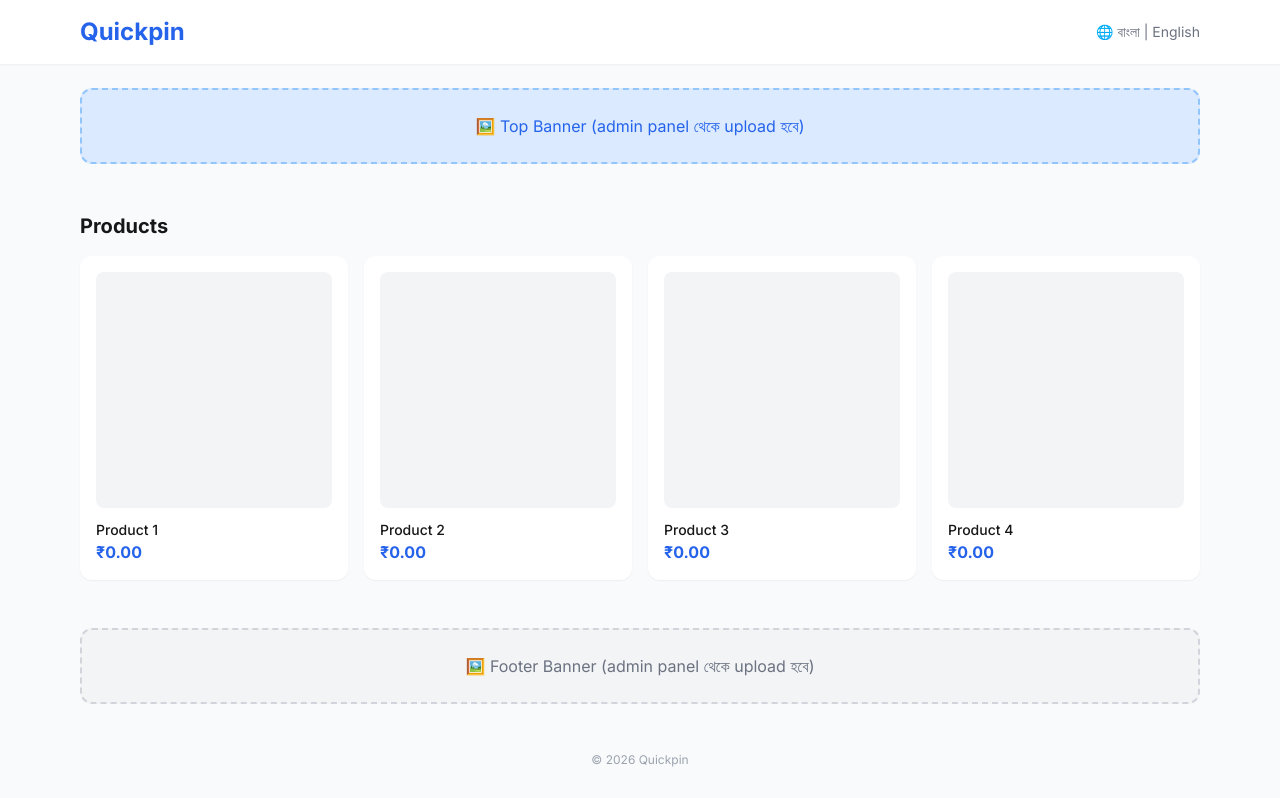
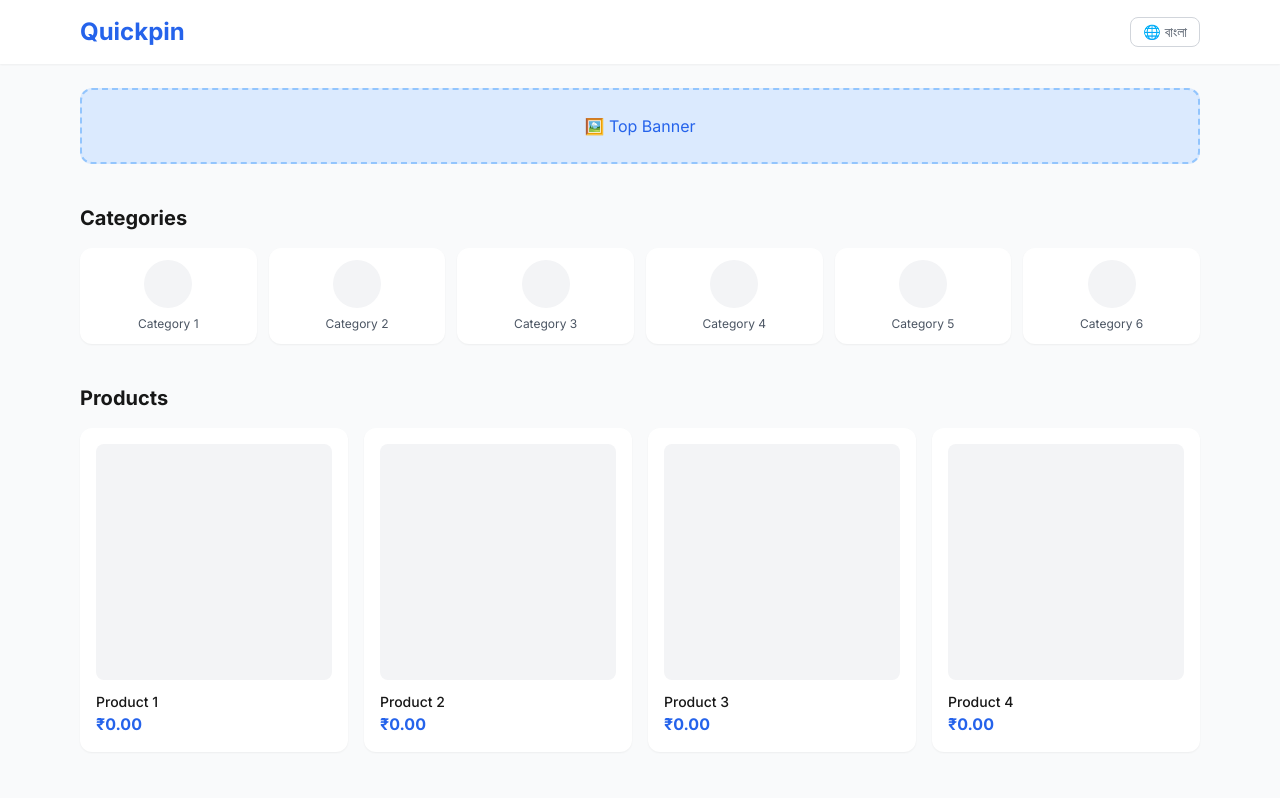
Before and after one commit to mainuladmob-dev/Quickpin, a Next.js app in the folder frontend/: page /home in a window 1280 px wide. Shown: the top 798 px of the page. Built offline with nearby package versions, Linux system fonts and the light colour scheme.

Commit message:
Update page.tsx

```diff
--- a/frontend/app/home/page.tsx
+++ b/frontend/app/home/page.tsx
@@ -1,21 +1,60 @@
+"use client";
+
+import { useLanguage } from "@/lib/i18n/LanguageContext";
+import { useRouter } from "next/navigation";
+
 export default function HomePage() {
+  const { lang, setLang, t } = useLanguage();
+  const router = useRouter();
+
+  const toggleLanguage = () => {
+    const newLang = lang === "bn" ? "en" : "bn";
+    setLang(newLang);
+  };
+
   return (
     <div className="min-h-screen bg-gray-50">
-      <header className="bg-white shadow-sm">
+      {/* Header */}
+      <header className="bg-white shadow-sm sticky top-0 z-10">
         <div className="max-w-6xl mx-auto px-4 py-4 flex items-center justify-between">
-          <h1 className="text-2xl font-bold text-blue-600">Quickpin</h1>
-          <div className="text-sm text-gray-500">🌐 বাংলা | English</div>
+          <h1 className="text-2xl font-bold text-blue-600">
+            {t("app_name")}
+          </h1>
+          <button
+            onClick={toggleLanguage}
+            className="text-sm text-gray-600 hover:text-blue-600 px-3 py-1 border border-gray-300 rounded-lg"
+          >
+            🌐 {lang === "bn" ? "English" : "বাংলা"}
+          </button>
         </div>
       </header>
 
+      {/* Top Banner placeholder */}
       <div className="max-w-6xl mx-auto px-4 py-6">
         <div className="bg-blue-100 rounded-xl p-6 text-center text-blue-600 border-2 border-dashed border-blue-300">
-          🖼️ Top Banner (admin panel থেকে upload হবে)
+          🖼️ Top Banner
         </div>
       </div>
 
+      {/* Categories placeholder */}
+      <div className="max-w-6xl mx-auto px-4 py-4">
+        <h2 className="text-xl font-bold mb-4">{t("categories")}</h2>
+        <div className="grid grid-cols-3 md:grid-cols-6 gap-3">
+          {[1, 2, 3, 4, 5, 6].map((i) => (
+            <div
+              key={i}
+              className="bg-white rounded-xl p-3 shadow-sm flex flex-col items-center"
+            >
+              <div className="w-12 h-12 bg-gray-100 rounded-full mb-2"></div>
+              <p className="text-xs text-gray-600">Category {i}</p>
+            </div>
+          ))}
+        </div>
+      </div>
+
+      {/* Products placeholder */}
       <div className="max-w-6xl mx-auto px-4 py-6">
-        <h2 className="text-xl font-bold mb-4">Products</h2>
+        <h2 className="text-xl font-bold mb-4">{t("products")}</h2>
         <div className="grid grid-cols-2 md:grid-cols-4 gap-4">
           {[1, 2, 3, 4].map((i) => (
             <div key={i} className="bg-white rounded-xl p-4 shadow-sm">
@@ -27,14 +66,16 @@ export default function HomePage() {
         </div>
       </div>
 
+      {/* Footer Banner placeholder */}
       <div className="max-w-6xl mx-auto px-4 py-6">
         <div className="bg-gray-100 rounded-xl p-6 text-center text-gray-500 border-2 border-dashed border-gray-300">
-          🖼️ Footer Banner (admin panel থেকে upload হবে)
+          🖼️ Footer Banner
         </div>
       </div>
 
+      {/* Footer */}
       <footer className="text-center py-6 text-xs text-gray-400">
-        © 2026 Quickpin
+        {t("copyright")}
       </footer>
     </div>
   );
```
